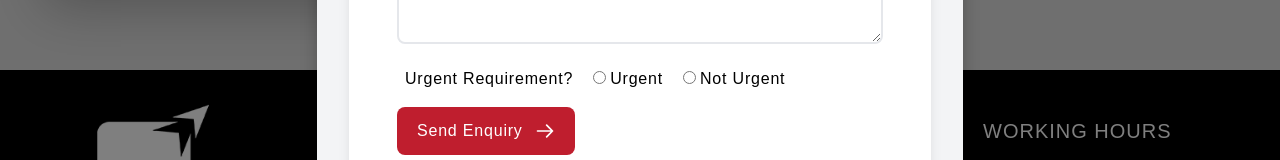
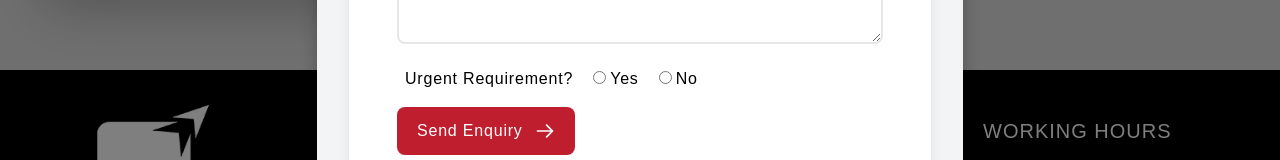
Before and after one commit to Debox-Mehank/DeboxWebsite, a Next.js app: page /printing/brochure-pamphlets in a window 1280 px wide. Both pictures are taken after a click on the button "Get a quote.". Shown: the part 1430-1590 px from the top of the page. Built offline with nearby package versions, Linux system fonts and the light colour scheme.

Commit message:
urgent requirement fix

```diff
--- a/components/printing/PrintingInquiryForm.jsx
+++ b/components/printing/PrintingInquiryForm.jsx
@@ -75,12 +75,18 @@ function PrintingInquiryForm({ productList, formName }) {
                                     Urgent Requirement?
                                     <div className='flex items-center gap-4'>
                                         <div>
-                                            <input className='mx-1' type="radio" name="Urgent?" id="urgent" />
-                                            <label htmlFor="urgent">Urgent</label>
+
+                                            <label>
+                                                <input className='mx-1' type="radio" name="Urgent" value="Urgent" />
+                                                Yes
+                                            </label>
                                         </div>
                                         <div>
-                                            <input className='mx-1' type="radio" name="Urgent?" id="not-urgent" />
-                                            <label htmlFor="not-urgent">Not Urgent</label>
+
+                                            <label>
+                                                <input className='mx-1' type="radio" name="Urgent" value={"Not Urgent"} />
+                                                No
+                                            </label>
                                         </div>
 
                                     </div>
```
